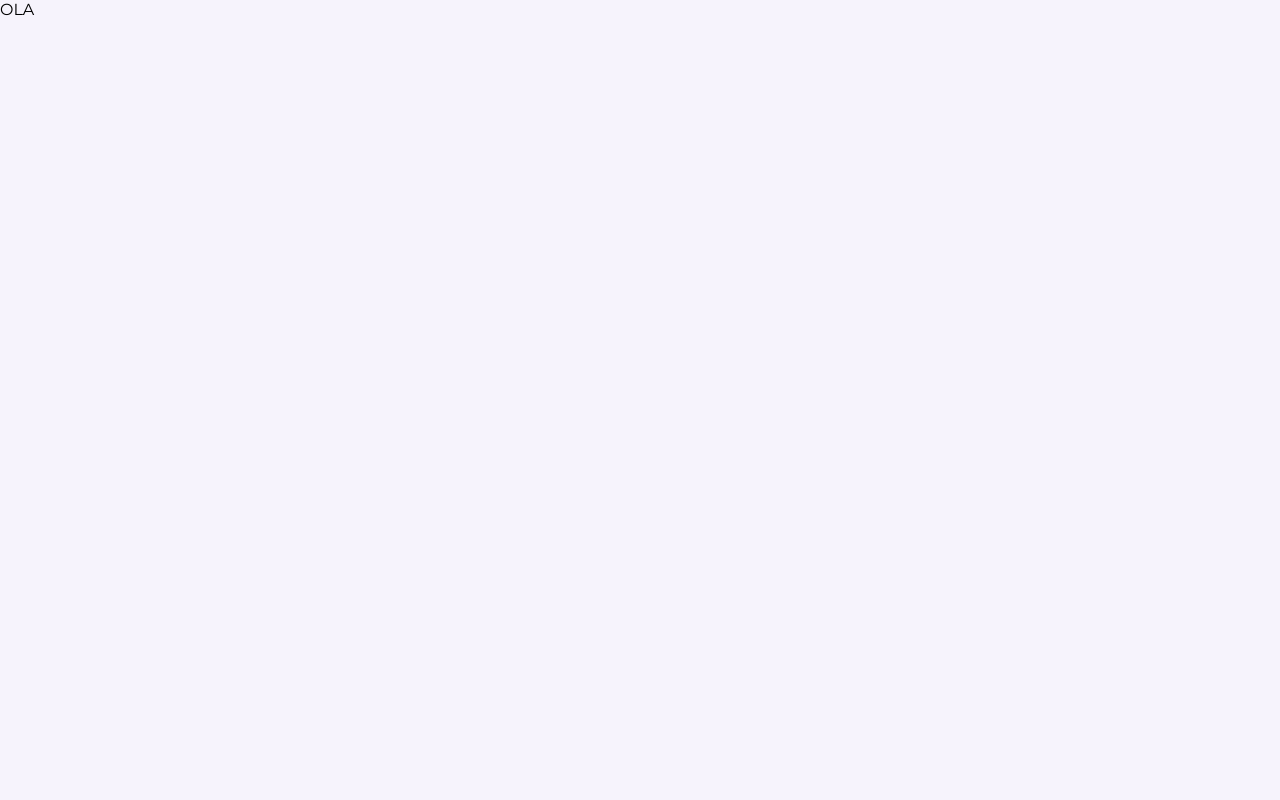
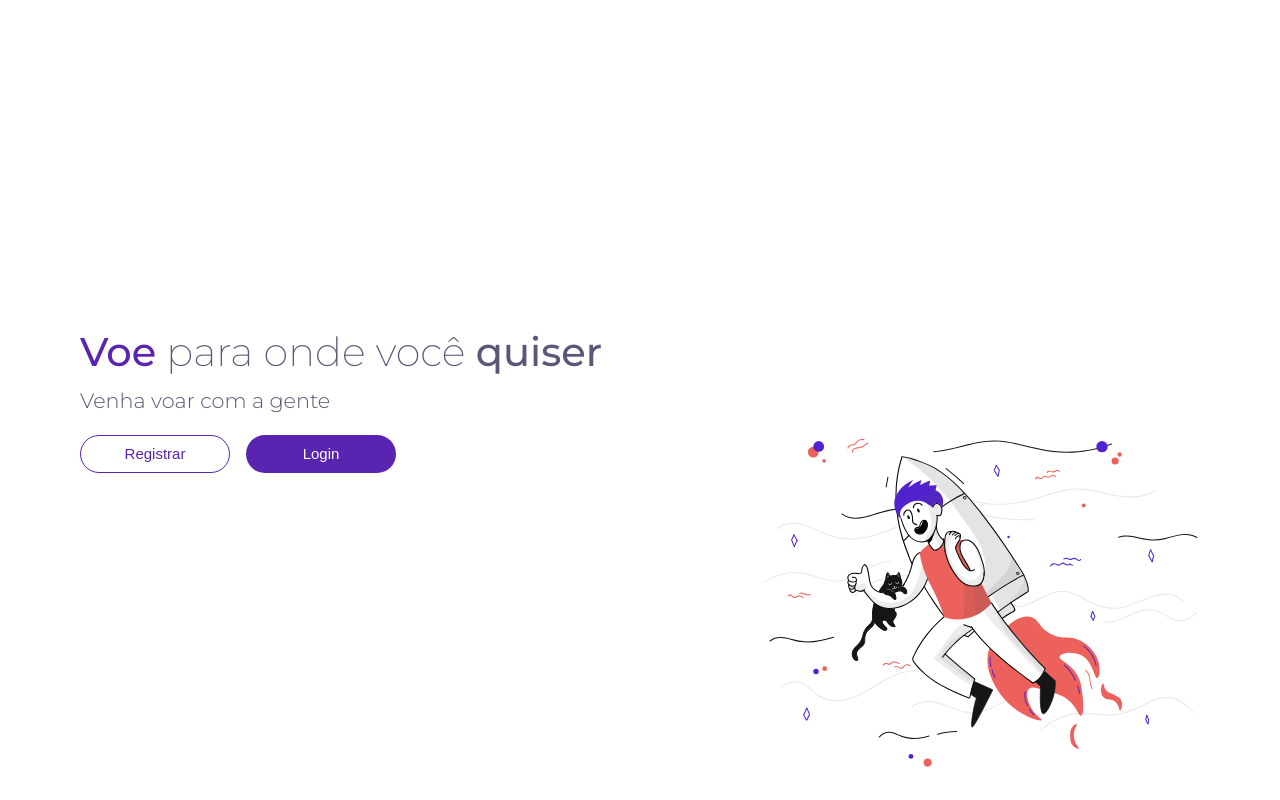
Before and after one commit to larissavarjao/turistando-web, a React app: page / in a window 1280 px wide. Built offline with nearby package versions, Linux system fonts and the light colour scheme.

Commit message:
feat(home): mocked home

```diff
--- a/package.json
+++ b/package.json
@@ -8,6 +8,7 @@
     "@testing-library/user-event": "^7.1.2",
     "react": "^16.13.1",
     "react-dom": "^16.13.1",
+    "react-lottie": "^1.2.3",
     "react-scripts": "3.4.1",
     "styled-components": "^5.1.0"
   },
--- a/public/index.html
+++ b/public/index.html
@@ -10,6 +10,10 @@
       content="Web site created using create-react-app"
     />
     <link rel="apple-touch-icon" href="%PUBLIC_URL%/logo192.png" />
+    <link
+      href="https://fonts.googleapis.com/css2?family=Montserrat:wght@100;200;300;400;500;600;700;800;900&display=swap"
+      rel="stylesheet"
+    />
     <!--
       manifest.json provides metadata used when your web app is installed on a
       user's mobile device or desktop. See https://developers.google.com/web/fundamentals/web-app-manifest/
--- /dev/null
+++ b/src/components/Button/index.js
@@ -0,0 +1,6 @@
+export {
+  PrimaryButton,
+  SecondaryButton,
+  PrimaryGhostButton,
+  SecondaryGhostButton,
+} from './style';
--- /dev/null
+++ b/src/components/Button/style.js
@@ -0,0 +1,54 @@
+import styled from 'styled-components';
+
+const DefaultButton = styled.button`
+  padding: 8px;
+  font-size: 15px;
+  padding-left: 40px;
+  padding-right: 40px;
+  display: block;
+  box-shadow: 0 0 0 0 #5b3cc4;
+  transition: all 0.25s ease;
+  border-radius: 35px;
+  cursor: pointer;
+  outline: none;
+  min-height: 38px;
+  min-width: 150px;
+`;
+
+export const PrimaryButton = styled(DefaultButton)`
+  color: #fff;
+  border: none;
+  background: ${(props) => props.theme.primaryColor};
+
+  &:hover {
+    box-shadow: 0 9px 28px -9px ${(props) => props.theme.primaryColor};
+  }
+`;
+export const PrimaryGhostButton = styled(DefaultButton)`
+  color: ${(props) => props.theme.primaryColor};
+  background: transparent;
+  border: ${(props) => `1.25px solid ${props.theme.primaryColor}`};
+
+  &:hover {
+    box-shadow: 0 9px 28px -9px ${(props) => props.theme.primaryColor};
+  }
+`;
+
+export const SecondaryButton = styled(DefaultButton)`
+  color: #fff;
+  border: none;
+  background: ${(props) => props.theme.secondaryColor};
+
+  &:hover {
+    box-shadow: 0 9px 28px -9px ${(props) => props.theme.secondaryColor};
+  }
+`;
+export const SecondaryGhostButton = styled(DefaultButton)`
+  color: ${(props) => props.theme.secondaryColor};
+  background: transparent;
+  border: ${(props) => `1.25px solid ${props.theme.secondaryColor}`};
+
+  &:hover {
+    box-shadow: 0 9px 28px -9px ${(props) => props.theme.secondaryColor};
+  }
+`;
--- a/src/containers/App/index.js
+++ b/src/containers/App/index.js
@@ -1,7 +1,12 @@
 import React from 'react';
+import Home from '../Home';
 
 function App() {
-  return <div className='App'>OLA</div>;
+  return (
+    <div className='App'>
+      <Home />
+    </div>
+  );
 }
 
 export default App;
--- /dev/null
+++ b/src/containers/Home/Cover/index.js
@@ -0,0 +1,33 @@
+import React from 'react';
+import {
+  Title,
+  Image,
+  Container,
+  Phrases,
+  Subtitle,
+  Buttons,
+  PrimaryGhostButtonWithMargin,
+} from './style';
+import { PrimaryButton } from '../../../components/Button';
+
+const spaceMan = require('../../../components/Icons/illustrations/growth.svg');
+
+const Cover = () => {
+  return (
+    <Container>
+      <Phrases>
+        <Title>
+          <span>Voe</span> para onde você <b>quiser</b>
+        </Title>
+        <Subtitle>Venha voar com a gente</Subtitle>
+        <Buttons>
+          <PrimaryGhostButtonWithMargin>Registrar</PrimaryGhostButtonWithMargin>
+          <PrimaryButton>Login</PrimaryButton>
+        </Buttons>
+      </Phrases>
+      <Image src={spaceMan} alt='Space man' />
+    </Container>
+  );
+};
+
+export default Cover;
--- /dev/null
+++ b/src/containers/Home/Cover/style.js
@@ -0,0 +1,56 @@
+import styled from 'styled-components';
+import { PrimaryGhostButton } from '../../../components/Button';
+
+export const Container = styled.div`
+  display: flex;
+  flex-direction: row;
+  justify-content: space-between;
+  align-items: center;
+  min-height: 100vh;
+`;
+
+export const Phrases = styled.div`
+  margin-left: 3rem;
+`;
+
+export const Buttons = styled.div`
+  display: flex;
+`;
+
+export const Title = styled.h1`
+  color: ${(props) => props.theme.title};
+  font-weight: 200;
+  font-size: 40px;
+  line-height: 1.25;
+  margin: 0;
+
+  span {
+    font-weight: 500;
+    color: ${(props) => props.theme.primaryColor};
+  }
+
+  b {
+    font-weight: 500;
+  }
+`;
+
+export const Subtitle = styled.h2`
+  padding: 10px;
+  padding-left: 0;
+  padding-bottom: 20px;
+  font-size: 1.3rem;
+  line-height: 1.3;
+  font-weight: 300;
+  margin: 0;
+  color: ${(props) => props.theme.title};
+`;
+
+export const Image = styled.img`
+  max-width: 750px;
+  width: 45%;
+  align-self: flex-end;
+`;
+
+export const PrimaryGhostButtonWithMargin = styled(PrimaryGhostButton)`
+  margin-right: 16px;
+`;
--- /dev/null
+++ b/src/containers/Home/Footer/index.js
@@ -0,0 +1,12 @@
+import React from 'react';
+import Wave from '../../../components/Icons/Wave';
+
+const Footer = () => {
+  return (
+    <div>
+      <Wave />
+    </div>
+  );
+};
+
+export default Footer;
--- /dev/null
+++ b/src/containers/Home/index.js
@@ -0,0 +1,15 @@
+import React from 'react';
+// import Footer from './Footer';
+import Cover from './Cover';
+import { Container } from './style';
+
+const Home = () => {
+  return (
+    <Container>
+      <Cover />
+      {/* <Footer /> */}
+    </Container>
+  );
+};
+
+export default Home;
--- /dev/null
+++ b/src/containers/Home/style.js
@@ -0,0 +1,9 @@
+import styled from 'styled-components';
+
+export const Container = styled.div`
+  background: #ffffff;
+  min-height: 100vh;
+  top: 0;
+  padding: 0 2rem;
+  width: calc(100% - 4rem);
+`;
--- a/src/style/globalStyle.js
+++ b/src/style/globalStyle.js
@@ -5,11 +5,10 @@ export const theme = {
   secondaryColor: '#E15A97',
   purpleLightColor: '#f6f3fc',
   grayLightColor: '#e4eaf5',
+  title: '#5b5777',
 };
 
 export const GlobalStyle = createGlobalStyle`
-  @import url('https://fonts.googleapis.com/css2?family=Montserrat:wght@100;200;300;400;500;600;700;800;900&display=swap');
-
   body {
     background: #f6f3fc;
     margin: 0;
```
Also changed, not shown: src/components/Icons/Wave/index.js (added, +28 -0 lines), src/containers/Home/Header/index.js (added, +7 -0 lines), src/containers/Home/Header/style.js (added), 1 other file.
